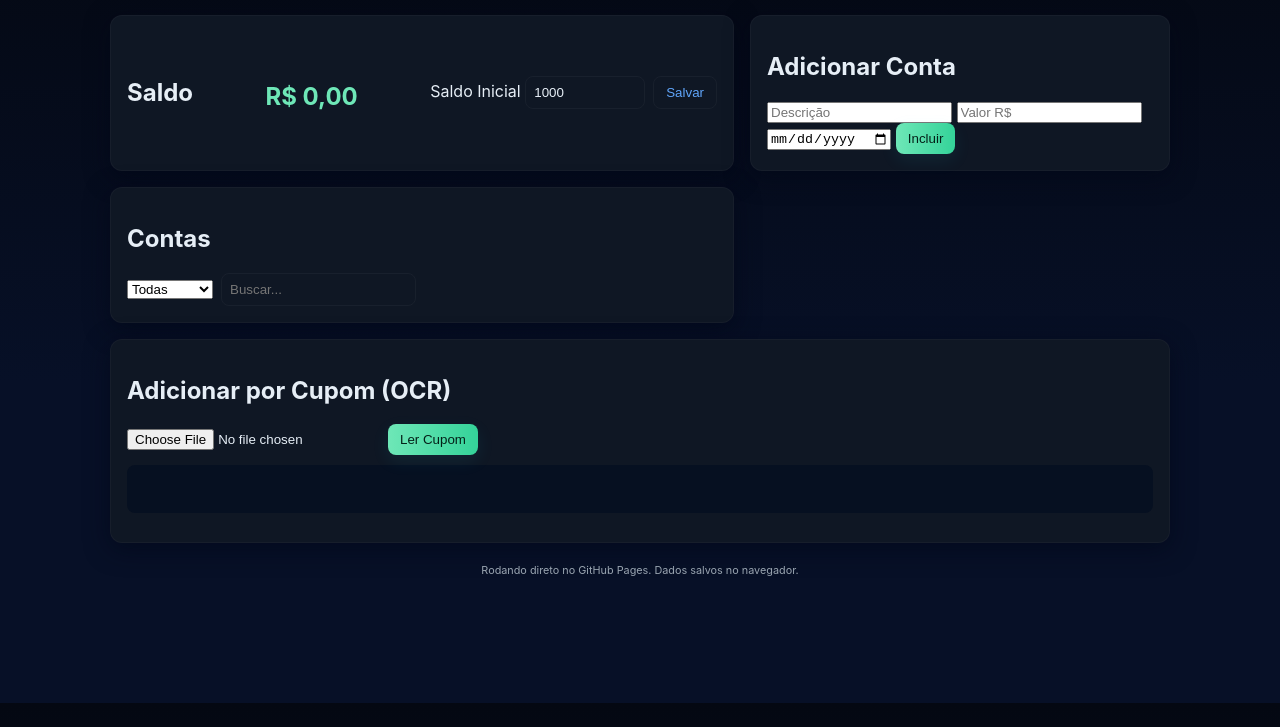
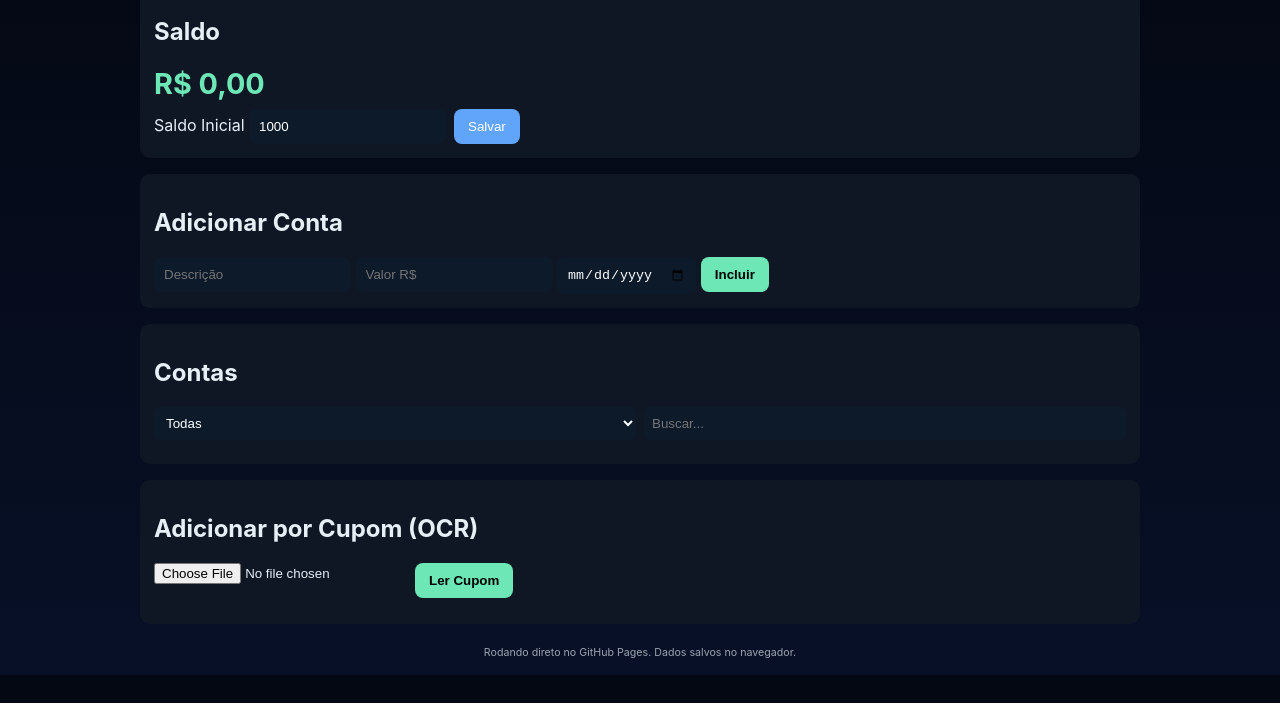
Before and after one commit to NatureIA/moneydash, a plain HTML site: page index.html in a window 1280 px wide. Shown: the part 97-824 px from the top of the page. After the commit the page ends 800 px from the top, so only its background shows below. Drawn offline with Linux system fonts and the light colour scheme; a script that the page names is missing.

Commit message:
Update style.css

```diff
--- a/style.css
+++ b/style.css
@@ -1,61 +1,135 @@
-:root{
-  --bg:#0b1220; --card:#0f1724; --accent:#6ee7b7; --muted:#9aa5b1; --glass: rgba(255,255,255,0.03);
-  --accent2:#60a5fa;
-  --radius:12px; --gap:14px; --maxw:1100px;
-  --glass-2: rgba(255,255,255,0.02);
-  font-family: Inter, system-ui, -apple-system, "Segoe UI", Roboto, "Helvetica Neue", Arial;
+:root {
+  --bg: #0b1220;
+  --card: #0f1724;
+  --accent: #6ee7b7;
+  --muted: #9aa5b1;
+  --accent2: #60a5fa;
+  font-family: Inter, system-ui, sans-serif;
 }
-*{box-sizing:border-box}
-html,body,#root{height:100%}
-body{
-  margin:0;background:linear-gradient(180deg,#040812 0%,#071027 60%);color:#e6eef6;
-  -webkit-font-smoothing:antialiased;
-  -moz-osx-font-smoothing:grayscale;
+
+body {
+  margin: 0;
+  background: linear-gradient(180deg,#040812,#071027);
+  color: #e6eef6;
 }
-.app{max-width:var(--maxw);margin:24px auto;padding:20px}
-.topbar{display:flex;align-items:center;justify-content:space-between;padding:12px 18px;background:linear-gradient(90deg,rgba(255,255,255,0.02),transparent);backdrop-filter: blur(6px);border-radius:var(--radius);border:1px solid var(--glass-2)}
-.brand{display:flex;gap:12px;align-items:center}
-.logo{width:44px;height:44px;color:var(--accent2);border-radius:8px}
-.brand h1{margin:0;font-size:20px}
-.subtitle{margin:0;font-size:12px;color:var(--muted)}
-.actions{display:flex;gap:10px;align-items:center}
-button{background:transparent;color:var(--accent2);border:1px solid rgba(255,255,255,0.04);padding:8px 12px;border-radius:8px;cursor:pointer}
-button.primary{background:linear-gradient(90deg,var(--accent),#34d399);color:#042018;border:none;box-shadow:0 6px 18px rgba(34,211,238,0.08)}
-button:hover{transform:translateY(-1px)}
-.main{display:grid;grid-template-columns:1fr;gap:16px;margin-top:18px}
-.panel{background:var(--card);padding:16px;border-radius:12px;border:1px solid var(--glass);box-shadow: 0 6px 24px rgba(2,6,23,0.6)}
-.balance-panel{display:flex;justify-content:space-between;align-items:center}
-.saldo{font-size:24px;font-weight:700;color:var(--accent);margin-top:8px}
-.balance-controls{display:flex;gap:8px;align-items:center}
-.balance-controls input{width:120px;padding:8px;border-radius:8px;border:1px solid rgba(255,255,255,0.04);background:transparent;color:inherit}
 
-.list-header{display:flex;justify-content:space-between;align-items:center;margin-bottom:8px}
-.filters{display:flex;gap:8px;align-items:center}
-#search{padding:8px;border-radius:8px;border:1px solid rgba(255,255,255,0.04);background:transparent;color:inherit}
+.app {
+  max-width: 1000px;
+  margin: auto;
+  padding: 16px;
+}
 
-.list{display:flex;flex-direction:column;gap:8px;max-height:420px;overflow:auto;padding-right:8px}
-.item{display:flex;justify-content:space-between;align-items:center;padding:10px;border-radius:8px;background:linear-gradient(180deg,rgba(255,255,255,0.01),transparent);border:1px solid rgba(255,255,255,0.02)}
-.item .meta{display:flex;flex-direction:column}
-.item .meta small{color:var(--muted)}
-.item.paid{opacity:0.6;text-decoration:line-through}
+.topbar {
+  text-align: center;
+  margin-bottom: 16px;
+}
 
-.ocr-panel .ocr-row{display:flex;gap:8px;align-items:center}
-.ocr-text{background:#061021;padding:12px;border-radius:8px;margin-top:10px;min-height:48px}
+h1 { margin: 0; font-size: 1.6rem; color: var(--accent2); }
+.subtitle { margin: 0; font-size: .9rem; color: var(--muted); }
 
-.footer{text-align:center;margin-top:18px;color:var(--muted);font-size:13px}
+.panel {
+  background: var(--card);
+  padding: 14px;
+  border-radius: 10px;
+  margin-bottom: 16px;
+}
 
-/* modal */
-.modal{position:fixed;inset:0;display:flex;align-items:center;justify-content:center;background:linear-gradient(180deg, rgba(2,6,23,0.5), rgba(2,6,23,0.6));z-index:80}
-.modal.hidden{display:none}
-.modal-content{width:420px;background:linear-gradient(180deg,#071320,#081826);padding:18px;border-radius:14px;border:1px solid rgba(255,255,255,0.03)}
-.close{position:absolute;right:10px;top:10px;border:none;background:transparent;color:var(--muted);cursor:pointer;font-size:18px}
-.modal-content form{display:flex;flex-direction:column;gap:10px}
-.modal-content input{padding:10px;border-radius:8px;border:1px solid rgba(255,255,255,0.04);background:transparent;color:inherit}
-.modal-actions{display:flex;justify-content:space-between;align-items:center;margin-top:8px}
-.hidden{display:none}
+.saldo {
+  font-size: 1.8rem;
+  font-weight: bold;
+  color: var(--accent);
+}
 
-/* responsive */
-@media (min-width:900px){
-  .main{grid-template-columns: 1fr 420px}
-  .ocr-panel{grid-column: span 2}
+.balance-controls {
+  display: flex;
+  flex-wrap: wrap;
+  gap: 8px;
+  margin-top: 8px;
 }
+
+.balance-controls input, .quick-form input {
+  flex: 1;
+  padding: 10px;
+  border-radius: 8px;
+  border: none;
+  background: #0c1a2a;
+  color: #fff;
+}
+
+button {
+  padding: 10px 14px;
+  border: none;
+  border-radius: 8px;
+  background: var(--accent2);
+  color: #fff;
+  cursor: pointer;
+}
+
+button.primary {
+  background: var(--accent);
+  color: #000;
+  font-weight: bold;
+}
+
+.list {
+  display: flex;
+  flex-direction: column;
+  gap: 10px;
+}
+
+.item {
+  display: flex;
+  justify-content: space-between;
+  background: #1a2438;
+  padding: 10px;
+  border-radius: 8px;
+  font-size: .9rem;
+}
+
+.item.paid {
+  opacity: .6;
+  text-decoration: line-through;
+}
+
+.filters {
+  display: flex;
+  gap: 8px;
+  margin-bottom: 10px;
+}
+
+.filters input, .filters select {
+  flex: 1;
+  padding: 8px;
+  border-radius: 6px;
+  border: none;
+  background: #0c1a2a;
+  color: #fff;
+}
+
+.ocr-row {
+  display: flex;
+  gap: 8px;
+}
+
+.ocr-text {
+  font-size: .8rem;
+  color: var(--muted);
+  margin-top: 10px;
+}
+
+.footer {
+  text-align: center;
+  font-size: .8rem;
+  color: var(--muted);
+  margin-top: 20px;
+}
+
+/* 📱 Mobile ajustes */
+@media (max-width: 600px) {
+  .saldo { font-size: 1.4rem; }
+  h1 { font-size: 1.2rem; }
+  .item { flex-direction: column; align-items: flex-start; gap: 4px; }
+  .filters { flex-direction: column; }
+  .balance-controls { flex-direction: column; }
+  .ocr-row { flex-direction: column; }
+}
```
